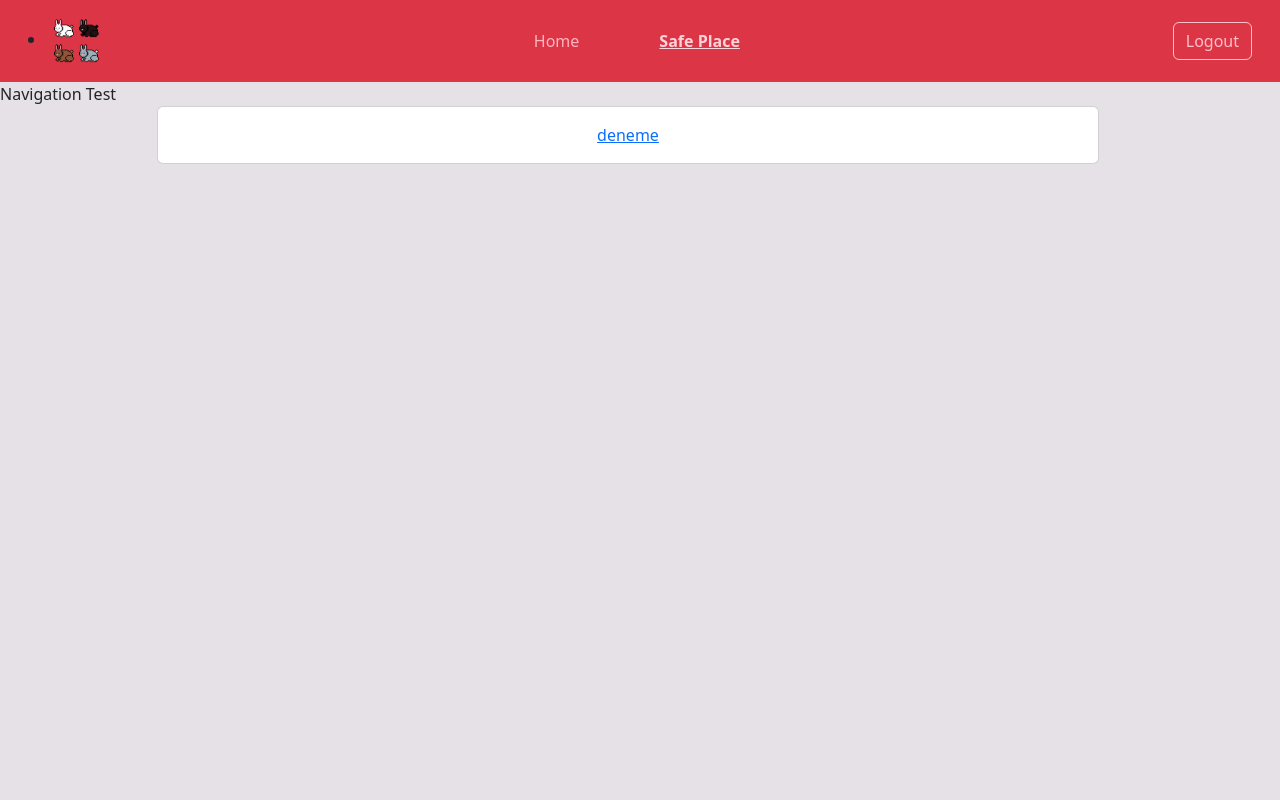
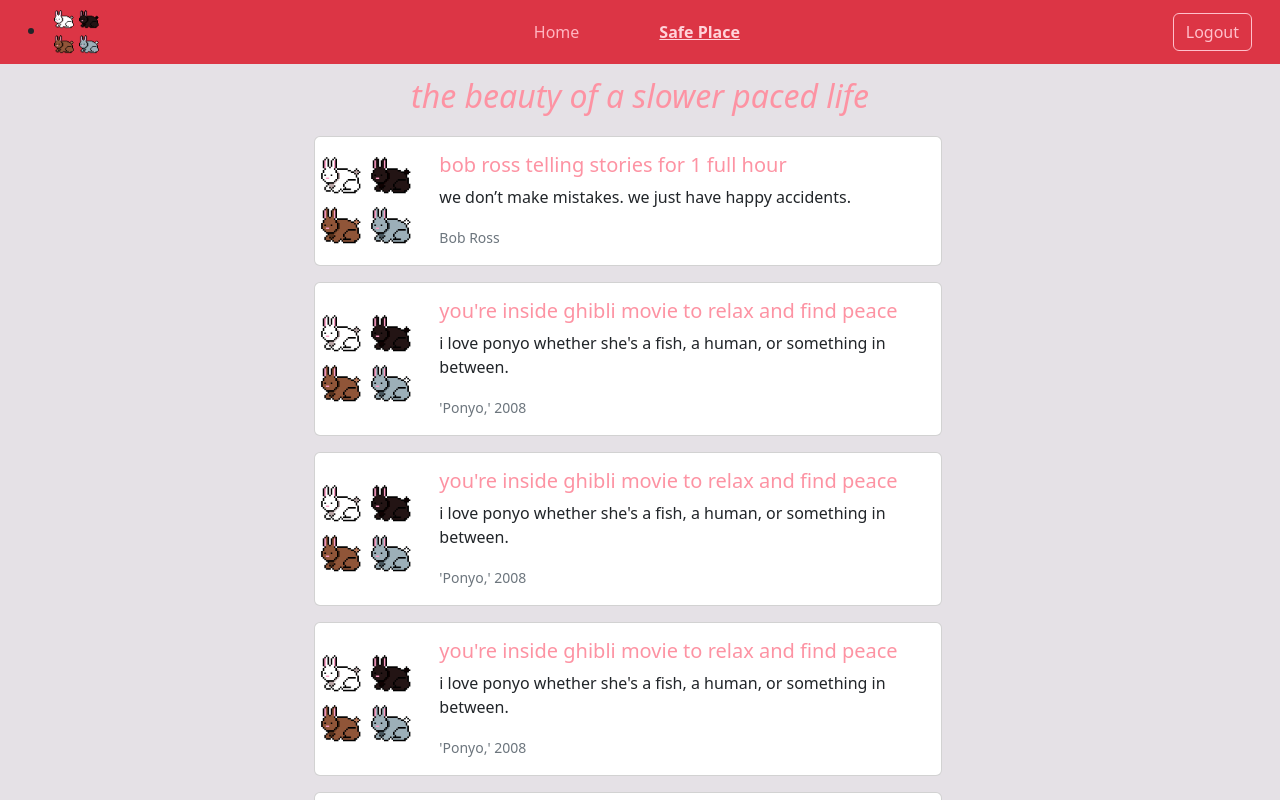
Before and after one commit to beyzanurgenc/focus-on, a React (Create React App) app: page /safe in a window 1280 px wide. Built offline with nearby package versions, Linux system fonts and the light colour scheme; no server answers; sample sign-in values are in the browser's storage.

Commit message:
video detail page implemented.

```diff
--- a/package.json
+++ b/package.json
@@ -16,6 +16,7 @@
     "react-dom": "^18.2.0",
     "react-router-dom": "^6.8.0",
     "react-scripts": "5.0.1",
+    "react-youtube": "^10.1.0",
     "web-vitals": "^2.1.4"
   },
   "scripts": {
--- a/public/index.html
+++ b/public/index.html
@@ -24,7 +24,7 @@
       work correctly both with client-side routing and a non-root public URL.
       Learn how to configure a non-root public URL by running `npm run build`.
     -->
-    <title>React App</title>
+    <title>Rabbit Tracker</title>
   </head>
   <body>
     <noscript>You need to enable JavaScript to run this app.</noscript>
--- a/src/components/pages/home/SafePlace.jsx
+++ b/src/components/pages/home/SafePlace.jsx
@@ -1,30 +1,110 @@
 import { Link } from "react-router-dom";
+import navbarIcon from '../../../assets/icons/navbar_icon.png';
 
 const mockData = [
     {
-        name: "deneme",
-        url: "123",
-        quote: "",
-        from: ""
-    }
+        name: "bob ross telling stories for 1 full hour",
+        url: "dLEH8oyhbek",
+        quote: "we don’t make mistakes. we just have happy accidents.",
+        from: "Bob Ross"
+    },
+    {
+        name: "you're inside ghibli movie to relax and find peace",
+        url: "jEN99YaOLp8",
+        quote: "i love ponyo whether she's a fish, a human, or something in between.",
+        from: "'Ponyo,' 2008"
+    },
+    {
+        name: "you're inside ghibli movie to relax and find peace",
+        url: "jEN99YaOLp8",
+        quote: "i love ponyo whether she's a fish, a human, or something in between.",
+        from: "'Ponyo,' 2008"
+    },
+    {
+        name: "you're inside ghibli movie to relax and find peace",
+        url: "jEN99YaOLp8",
+        quote: "i love ponyo whether she's a fish, a human, or something in between.",
+        from: "'Ponyo,' 2008"
+    },
+    {
+        name: "you're inside ghibli movie to relax and find peace",
+        url: "jEN99YaOLp8",
+        quote: "i love ponyo whether she's a fish, a human, or something in between.",
+        from: "'Ponyo,' 2008"
+    },
+    {
+        name: "you're inside ghibli movie to relax and find peace",
+        url: "jEN99YaOLp8",
+        quote: "i love ponyo whether she's a fish, a human, or something in between.",
+        from: "'Ponyo,' 2008"
+    },
+    {
+        name: "you're inside ghibli movie to relax and find peace",
+        url: "jEN99YaOLp8",
+        quote: "i love ponyo whether she's a fish, a human, or something in between.",
+        from: "'Ponyo,' 2008"
+    },
+    {
+        name: "you're inside ghibli movie to relax and find peace",
+        url: "jEN99YaOLp8",
+        quote: "i love ponyo whether she's a fish, a human, or something in between.",
+        from: "'Ponyo,' 2008"
+    },
+    {
+        name: "you're inside ghibli movie to relax and find peace",
+        url: "jEN99YaOLp8",
+        quote: "i love ponyo whether she's a fish, a human, or something in between.",
+        from: "'Ponyo,' 2008"
+    },
+    {
+        name: "you're inside ghibli movie to relax and find peace",
+        url: "jEN99YaOLp8",
+        quote: "i love ponyo whether she's a fish, a human, or something in between.",
+        from: "'Ponyo,' 2008"
+    },
+    {
+        name: "you're inside ghibli movie to relax and find peace",
+        url: "jEN99YaOLp8",
+        quote: "i love ponyo whether she's a fish, a human, or something in between.",
+        from: "'Ponyo,' 2008"
+    },
+    {
+        name: "you're inside ghibli movie to relax and find peace",
+        url: "jEN99YaOLp8",
+        quote: "i love ponyo whether she's a fish, a human, or something in between.",
+        from: "'Ponyo,' 2008"
+    },
 ];
 
 const SafePlace = () => {
 
     const mapDataList = mockData.map((data, index) =>
         <li key={index}>
-            <div className="card w-75 m-auto">
-                <div className="card-body">
-                    <Link to={`/safe/${data.url}`}>{data.name}</Link>
+            <div className="card w-50 m-auto p-0 mb-3">
+                <div className="row no-gutters">
+                    <div className="col-2 m-auto">
+                        <img src={navbarIcon} className="card-img" alt="Loading..." style={{ width: '100px' }} />
+                    </div>
+                    <div className="col-10">
+                        <div className="card-body text-start">
+                            <h5 className="card-title">
+                                <Link className="link" to={`/safe/${data.url}`}>{data.name}</Link>
+                            </h5>
+                            <p className="card-text">{data.quote}</p>
+                            <p className="card-text"><small className="text-muted">{data.from}</small></p>
+                        </div>
+                    </div>
                 </div>
             </div>
         </li>
     );
 
     return (
-        <div className="col-12">
-            <div className="row col-12 m-0">
-                Navigation Test
+        <div className="col-12 h-100" style={{overflow: 'auto'}}>
+            <div className="row col-12 m-0 mt-2">
+                <p className="headline">
+                    the beauty of a slower paced life
+                </p>
             </div>
             <div className="row col-12">
                 <ul>
--- a/src/components/pages/home/SafePlaceDetail.jsx
+++ b/src/components/pages/home/SafePlaceDetail.jsx
@@ -1,11 +1,29 @@
-import { useParams } from "react-router-dom";
+import { useNavigate, useParams } from "react-router-dom";
+import YouTube from 'react-youtube';
 
 const SafePlaceDetail = () => {
     const params = useParams();
+    const navigate = useNavigate();
 
     return (
-        <div>
-            Safe place detail. {params.id}
+        <div className="h-100">
+            <div className="mt-2">
+                <button
+                    type="button"
+                    className="btn btn-danger"
+                    onClick={() => { navigate("..", { relative: 'path' }); }}>
+                    Back
+                </button>
+            </div>
+            <div className="youtube-frame">
+                <YouTube
+                    videoId={params.id}
+                    opts={{
+                        height: '685',
+                        width: '1200',
+                    }}
+                />
+            </div>
         </div>
     );
 }
--- a/src/components/style.css
+++ b/src/components/style.css
@@ -32,3 +32,23 @@
     color: pink !important;
     border-color: pink !important;
 }
+
+.link {
+    text-decoration: none;
+    color: rgb(253, 147, 163);
+}
+
+.link:hover {
+    text-decoration: none;
+    color: rgb(255, 193, 204);
+}
+
+.youtube-frame {
+    margin-top: 1%;
+}
+
+.headline {
+    font-style: italic;
+    font-size: xx-large;
+    color: rgb(253, 147, 163);
+}
--- a/src/components/style.module.css
+++ b/src/components/style.module.css
@@ -1,6 +1,11 @@
 main {
     margin: auto;
     text-align: center;
+    height: 92%;
+}
+
+nav {
+    height: 8%;
 }
 
 .app {
```
Also changed, not shown: 1 other file (tests, documents, lock files or other folders).
